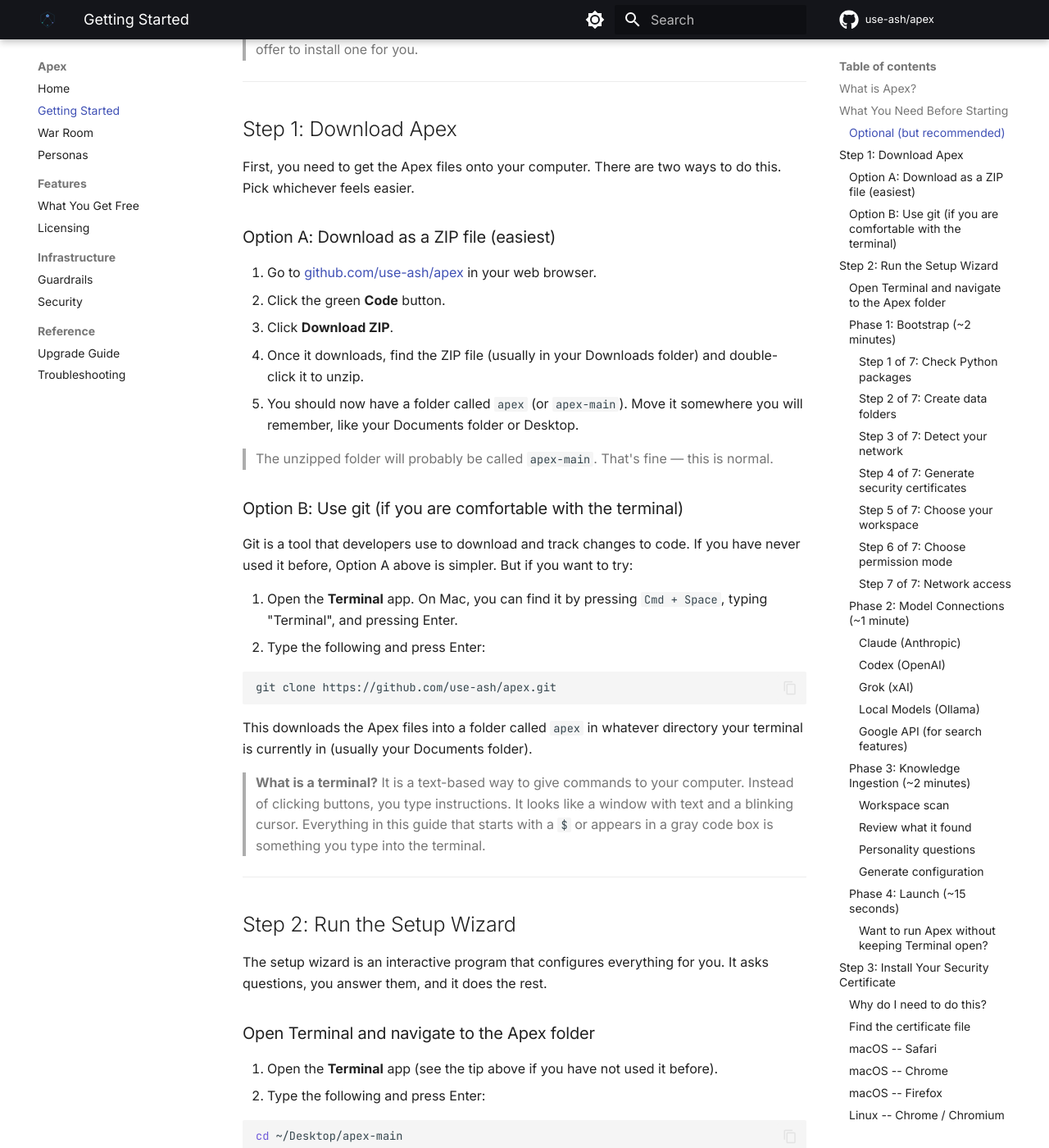
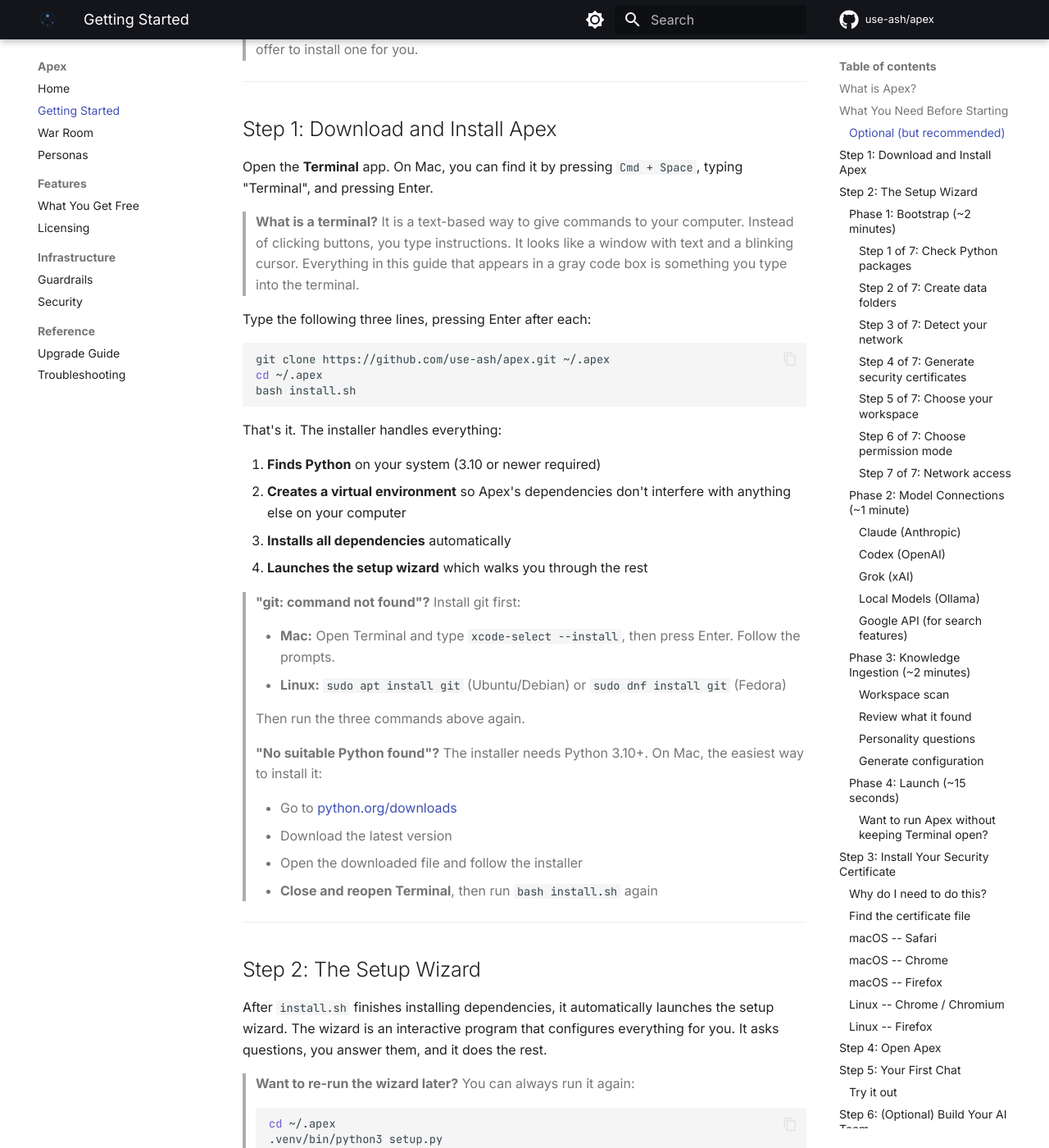
Before and after one commit to use-ash/apex, an MkDocs documentation site: the page built from docs/GETTING_STARTED.md, in a window 1280 px wide and 1400 px high, scrolled down 1513 px. Shown: the whole window at 82% size. Built offline with MkDocs 1.6.1 and Material for MkDocs 9.7.7, drawn with Linux system fonts in a browser that asks for light colours; comment, search, counter and statistics services are not loaded; some of the changed text lies outside the part shown.

Commit message:
docs: update Getting Started guide to match install.sh onboarding flow
Replaces manual ZIP download + python3 setup.py instructions with the
current git clone + bash install.sh workflow. Updates Python requirement
to 3.10+, fixes all paths to ~/.apex, adds venv context throughout, and
renames "Apex Pro" references to "ApexChat".

Co-Authored-By: Claude Opus 4.6 <noreply@anthropic.com>

````diff
--- a/docs/GETTING_STARTED.md
+++ b/docs/GETTING_STARTED.md
@@ -23,7 +23,7 @@ One computer. One app. Your data stays yours.
 ## What You Need Before Starting
 
 - **A Mac or Linux computer.** (Windows support is coming, but not ready yet.)
-- **Python 3.11 or newer.** Python is the programming language Apex is built with. You will not need to write any code or learn Python. It runs behind the scenes, like an engine in a car — you just need it installed. We will check if you have it in Step 2, and help you install it if you do not.
+- **Python 3.10 or newer.** Python is the programming language Apex is built with. You will not need to write any code or learn Python. It runs behind the scenes, like an engine in a car — you just need it installed. The installer checks for it automatically and tells you if it is missing.
 - **About 10 minutes of time.**
 
 ### Optional (but recommended)
@@ -38,70 +38,52 @@ These are not required. You can set up Apex with none of them and still use free
 
 ---
 
-## Step 1: Download Apex
+## Step 1: Download and Install Apex
 
-First, you need to get the Apex files onto your computer. There are two ways to do this. Pick whichever feels easier.
+Open the **Terminal** app. On Mac, you can find it by pressing `Cmd + Space`, typing "Terminal", and pressing Enter.
 
-### Option A: Download as a ZIP file (easiest)
+> **What is a terminal?** It is a text-based way to give commands to your computer. Instead of clicking buttons, you type instructions. It looks like a window with text and a blinking cursor. Everything in this guide that appears in a gray code box is something you type into the terminal.
 
-1. Go to [github.com/use-ash/apex](https://github.com/use-ash/apex) in your web browser.
-2. Click the green **Code** button.
-3. Click **Download ZIP**.
-4. Once it downloads, find the ZIP file (usually in your Downloads folder) and double-click it to unzip.
-5. You should now have a folder called `apex` (or `apex-main`). Move it somewhere you will remember, like your Documents folder or Desktop.
-
-> The unzipped folder will probably be called `apex-main`. That's fine — this is normal.
-
-### Option B: Use git (if you are comfortable with the terminal)
-
-Git is a tool that developers use to download and track changes to code. If you have never used it before, Option A above is simpler. But if you want to try:
-
-1. Open the **Terminal** app. On Mac, you can find it by pressing `Cmd + Space`, typing "Terminal", and pressing Enter.
-2. Type the following and press Enter:
+Type the following three lines, pressing Enter after each:
 
 ```bash
-git clone https://github.com/use-ash/apex.git
+git clone https://github.com/use-ash/apex.git ~/.apex
+cd ~/.apex
+bash install.sh
 ```
 
-This downloads the Apex files into a folder called `apex` in whatever directory your terminal is currently in (usually your Documents folder).
+That's it. The installer handles everything:
 
-> **What is a terminal?** It is a text-based way to give commands to your computer. Instead of clicking buttons, you type instructions. It looks like a window with text and a blinking cursor. Everything in this guide that starts with a `$` or appears in a gray code box is something you type into the terminal.
+1. **Finds Python** on your system (3.10 or newer required)
+2. **Creates a virtual environment** so Apex's dependencies don't interfere with anything else on your computer
+3. **Installs all dependencies** automatically
+4. **Launches the setup wizard** which walks you through the rest
+
+> **"git: command not found"?** Install git first:
+>
+> - **Mac:** Open Terminal and type `xcode-select --install`, then press Enter. Follow the prompts.
+> - **Linux:** `sudo apt install git` (Ubuntu/Debian) or `sudo dnf install git` (Fedora)
+>
+> Then run the three commands above again.
+
+> **"No suitable Python found"?** The installer needs Python 3.10+. On Mac, the easiest way to install it:
+>
+> - Go to [python.org/downloads](https://www.python.org/downloads/)
+> - Download the latest version
+> - Open the downloaded file and follow the installer
+> - **Close and reopen Terminal**, then run `bash install.sh` again
 
 ---
 
-## Step 2: Run the Setup Wizard
+## Step 2: The Setup Wizard
 
-The setup wizard is an interactive program that configures everything for you. It asks questions, you answer them, and it does the rest.
+After `install.sh` finishes installing dependencies, it automatically launches the setup wizard. The wizard is an interactive program that configures everything for you. It asks questions, you answer them, and it does the rest.
 
-### Open Terminal and navigate to the Apex folder
-
-1. Open the **Terminal** app (see the tip above if you have not used it before).
-2. Type the following and press Enter:
-
-```bash
-cd ~/Desktop/apex-main
-```
-
-> **What does `cd` mean?** It stands for "change directory." It tells the terminal to move into a folder. The `~` symbol is a shortcut that means "my home folder." If you put the folder somewhere other than the Desktop, adjust the path accordingly.
->
-> **Used git to download?** If you used `git clone` (Option B above), your folder is just called `apex`, so use:
+> **Want to re-run the wizard later?** You can always run it again:
 > ```bash
-> cd apex
+> cd ~/.apex
+> .venv/bin/python3 setup.py
 > ```
-
-**To make sure you're in the right folder,** type `ls` and press Enter. You should see files like `setup.py` and `server/`. If you see "No such file or directory," double-check the folder name and location.
-
-3. Now start the setup wizard:
-
-```bash
-python3 setup.py
-```
-
-> **"python3: command not found"?** Don't worry — it just means Python isn't installed yet. On Mac, the easiest way to install it:
-> - Go to [python.org/downloads](https://www.python.org/downloads/)
-> - Download the latest version (3.11 or newer)
-> - Open the downloaded file and follow the installer
-> - **Close and reopen Terminal** (you need to do this because Terminal only checks for new programs when it first starts up), then try `python3 setup.py` again
 
 The wizard will ask you to choose between **Quick** and **Full** setup. We recommend **Full** for your first time -- it takes a few extra minutes but configures everything properly.
 
@@ -115,13 +97,7 @@ The bootstrap phase gets the basic infrastructure ready. Here is what happens at
 
 #### Step 1 of 7: Check Python packages
 
-The wizard checks whether your computer has the software libraries Apex needs. If anything is missing, it will ask:
-
-```
-Install missing required packages (fastapi, uvicorn, claude-agent-sdk)? [Y/n]
-```
-
-Type **Y** and press Enter. The wizard installs them automatically.
+The wizard verifies that all required packages are installed in the virtual environment. Since `install.sh` already handled this, you should see green checkmarks. If anything is missing, the wizard installs it automatically.
 
 > **What are packages?** They are pre-built building blocks that Apex uses. Think of them like ingredients in a recipe -- Apex needs them to work, but you do not need to know what they do.
 
@@ -342,9 +318,8 @@ Opened https://localhost:8300 in your browser.
 #### Want to run Apex without keeping Terminal open?
 
 1. Open Terminal
-2. Navigate to the Apex folder (e.g., `cd ~/Desktop/apex-main`)
-3. Type: `nohup bash server/launch.sh > /dev/null 2>&1 &`
-4. You can now close Terminal — Apex keeps running
+2. Type: `cd ~/.apex && nohup bash server/launch.sh > /dev/null 2>&1 &`
+3. You can now close Terminal — Apex keeps running
 
 To stop it later: open Terminal and type `pkill -f apex.py`
 
@@ -409,7 +384,7 @@ If Chrome does not find the certificate automatically:
 2. Type `chrome://settings/certificates` and press Enter.
 3. This opens the certificate manager. Click **Your certificates** (or the relevant tab).
 4. Click **Import**.
-5. Navigate to `apex/state/ssl/` and select `client.p12`.
+5. Navigate to `~/.apex/state/ssl/` and select `client.p12`.
 6. Enter the certificate password and click **OK**.
 
 ---
@@ -424,7 +399,7 @@ Firefox has its own certificate store, separate from the system keychain. You mu
 4. Click **View Certificates**.
 5. In the Certificate Manager window, click the **Your Certificates** tab.
 6. Click **Import**.
-7. Navigate to `apex/state/ssl/` and select the `client.p12` file.
+7. Navigate to `~/.apex/state/ssl/` and select the `client.p12` file.
 8. Enter the certificate password and click **OK**.
 
 You should see the certificate appear in the list. Close the Certificate Manager.
@@ -436,7 +411,7 @@ You should see the certificate appear in the list. Close the Certificate Manager
 1. Open Chrome and go to `chrome://settings/certificates`.
 2. Click the **Your certificates** tab.
 3. Click **Import**.
-4. Select the `client.p12` file from `apex/state/ssl/`.
+4. Select the `client.p12` file from `~/.apex/state/ssl/`.
 5. Enter the certificate password.
 
 ### Linux -- Firefox
@@ -542,7 +517,7 @@ You can access Apex from your iPhone or iPad over your local network. Your phone
 
 > **"Can't connect" on your phone?** Make sure your phone and your computer are on the same Wi-Fi network. If they are on different networks, they cannot see each other.
 
-> **Apex Pro (native iOS app):** For a better mobile experience, the Apex Pro iOS app starts at $29.99/mo ($249/yr or $499 lifetime). It is a native app with push notifications, gesture navigation, and background streaming -- not just a website in a browser. Connect it to your server the same way.
+> **ApexChat (native iOS app):** For a better mobile experience, the ApexChat iOS app provides push notifications, gesture navigation, and background streaming -- a native experience rather than a website in a browser. Connect it to your server the same way.
 
 ### Android
 
@@ -561,10 +536,10 @@ Here are the most common issues people run into, and how to fix them.
 
 ### "This site can't be reached" or the page never loads
 
-**The server is not running.** Open Terminal, navigate to the Apex folder, and start it:
+**The server is not running.** Open Terminal and start it:
 
 ```bash
-cd apex
+cd ~/.apex
 bash server/launch.sh
 ```
 
@@ -597,7 +572,7 @@ This usually means one of two things:
 
 If all else fails, you can regenerate the certificates:
 ```bash
-python3 setup.py --regen-certs
+cd ~/.apex && .venv/bin/python3 setup.py --regen-certs
 ```
 
 Then re-import the new `client.p12` into your browser.
@@ -611,20 +586,21 @@ This means the certificate was not imported correctly, or it was imported into t
 - **Try restarting your browser** after importing the certificate.
 - **Re-import:** Delete the old certificate and import `client.p12` again, making sure to enter the correct password.
 
-### Setup wizard fails on "pip install"
+### Installer fails on dependencies
 
-Python might not be installed, or it might be too old.
+If `install.sh` fails during package installation, it usually means Python is too old or missing build tools.
 
 Check your Python version:
 ```bash
 python3 --version
 ```
 
-You need version 3.11 or newer. If you see an older version or "command not found":
+You need version 3.10 or newer. If you see an older version or "command not found":
+
 - Go to [python.org/downloads](https://www.python.org/downloads/)
 - Download and install the latest version
 - Close and reopen Terminal
-- Try again
+- Run `bash install.sh` again from `~/.apex`
 
 ### The AI says it cannot access my files
 
@@ -632,9 +608,16 @@ The workspace path might be wrong. Check it by going to the dashboard (**https:/
 
 ### I want to start over
 
-Run the full setup wizard again:
+Run the installer again:
 ```bash
-python3 setup.py
+cd ~/.apex
+bash install.sh
+```
+
+Or re-run just the setup wizard:
+```bash
+cd ~/.apex
+.venv/bin/python3 setup.py
 ```
 
 It detects the previous setup and offers a menu. Choose **"Run full setup again"** to start fresh.
@@ -658,7 +641,7 @@ Now that Apex is running, here are some things to explore:
 
 - **Troubleshooting guide:** See `docs/TROUBLESHOOTING.md` in the Apex folder for a detailed log of known issues and fixes.
 - **GitHub Issues:** Report bugs or ask questions at [github.com/use-ash/apex/issues](https://github.com/use-ash/apex/issues).
-- **Re-run setup:** `python3 setup.py` -- the wizard detects your existing configuration and offers options to update specific parts without starting over.
+- **Re-run setup:** `cd ~/.apex && .venv/bin/python3 setup.py` -- the wizard detects your existing configuration and offers options to update specific parts without starting over.
 
 ---
 
@@ -666,13 +649,16 @@ Now that Apex is running, here are some things to explore:
 
 | What | How |
 |------|-----|
-| Start Apex | `bash server/launch.sh` (from the apex folder) |
+| Install location | `~/.apex` |
+| Start Apex | `cd ~/.apex && bash server/launch.sh` |
 | Stop Apex | Close the Terminal window, or press Ctrl+C |
 | Apex URL | https://localhost:8300 |
 | Admin Dashboard | https://localhost:8300/admin |
-| Your data | Everything in the `state/` folder |
-| API keys | Stored in `~/.apex/.env` |
-| Logs | `state/apex.log` |
+| Virtual environment | `~/.apex/.venv/` |
+| Your data | `~/.apex/state/` |
+| API keys | `~/.apex/.env` |
+| Logs | `~/.apex/state/apex.log` |
+| Re-run setup | `cd ~/.apex && .venv/bin/python3 setup.py` |
 
 ---
 
@@ -681,13 +667,15 @@ Now that Apex is running, here are some things to explore:
 To remove Apex:
 
 ```bash
-python3 setup.py --uninstall
+cd ~/.apex
+.venv/bin/python3 setup.py --uninstall
 ```
 
 This preserves your memory files and conversation history. To remove everything:
 
 ```bash
-python3 setup.py --uninstall --purge
+cd ~/.apex
+.venv/bin/python3 setup.py --uninstall --purge
 ```
 
 ---
````
Also changed, not shown: other parts of docs/GETTING_STARTED.md (+3 -3 lines).
